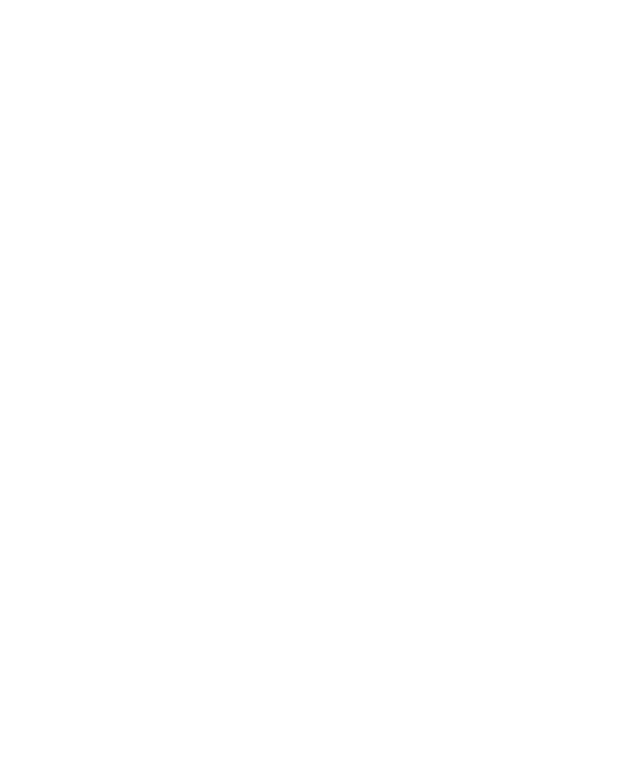
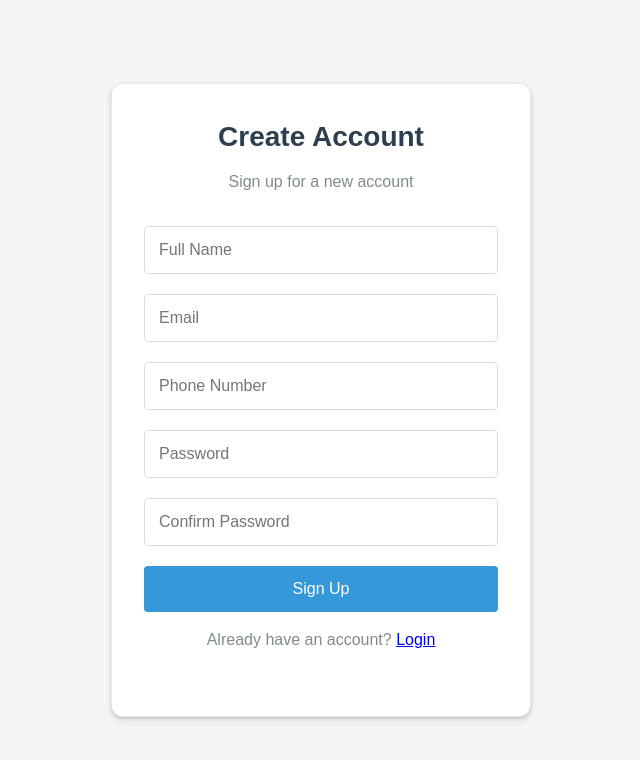
Before and after one commit to RahwaZeslusHaile/Prepaid_Water_eTopUp, a plain HTML site: page public/signup.html in a window 1280 px wide. Shown: the whole page, without its empty margins (319-959 px from the left). Drawn offline with Linux system fonts and the light colour scheme.

Commit message:
added signup page and fixed css and index pages

```diff
--- a/public/css/styles.css
+++ b/public/css/styles.css
@@ -17,7 +17,7 @@
 }
 
 body {
-  font-family: system-ui, -apple-system, 'Segoe UI', Roboto, sans-serif;
+  font-family: 'Arial', sans-serif;
   background-color: #f5f5f5;
   color: var(--text-color);
   line-height: 1.5;
--- a/public/signup.html
+++ b/public/signup.html
@@ -0,0 +1,37 @@
+<!DOCTYPE html>
+<html lang="en">
+<head>
+    <meta charset="UTF-8">
+    <meta name="viewport" content="width=device-width, initial-scale=1.0">
+    <title>Sign Up</title>
+    <link rel="stylesheet" href="./css/styles.css">
+</head>
+<body>
+    <div class="container">
+
+        <h1>Create Account</h1>
+        <p>Sign up for a new account</p>
+        <form action="/signup" method="POST" class="signup-form">
+            <div class="form-group">
+                <input type="text" name="name" placeholder="Full Name" required>
+            </div>
+            <div class="form-group">
+                <input type="email" name="email" placeholder="Email" required>
+            </div>
+            <div class="form-group">
+                <input type="text" name="phone" placeholder="Phone Number" required>
+            </div>
+            <div class="form-group">
+                <input type="password" name="password" placeholder="Password" required>
+            </div>
+            <div class="form-group">
+                <input type="password" name="confirm_password" placeholder="Confirm Password" required>
+            </div>
+
+            <button type="submit">Sign Up</button>
+        </form>
+        <p class="error-message" id="error-message"></p>
+        <p class="login-link">Already have an account? <a href="index.html">Login</a></p>
+
+</body>
+</html>
```
Also changed, not shown: public/index.html (+3 -0 lines).
